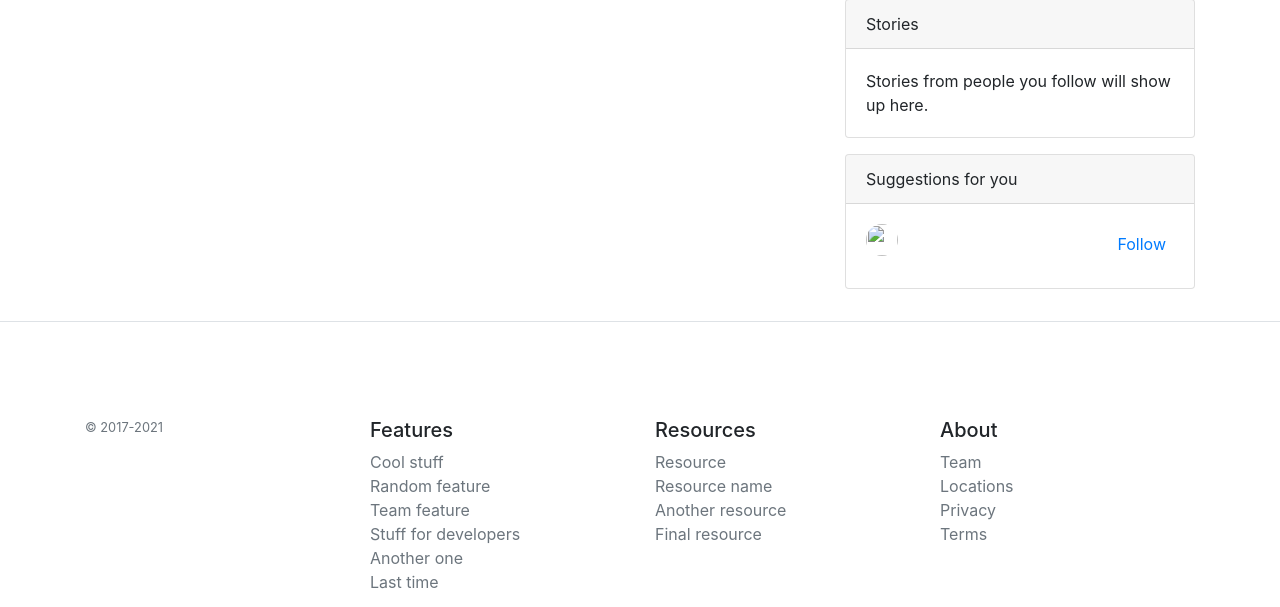
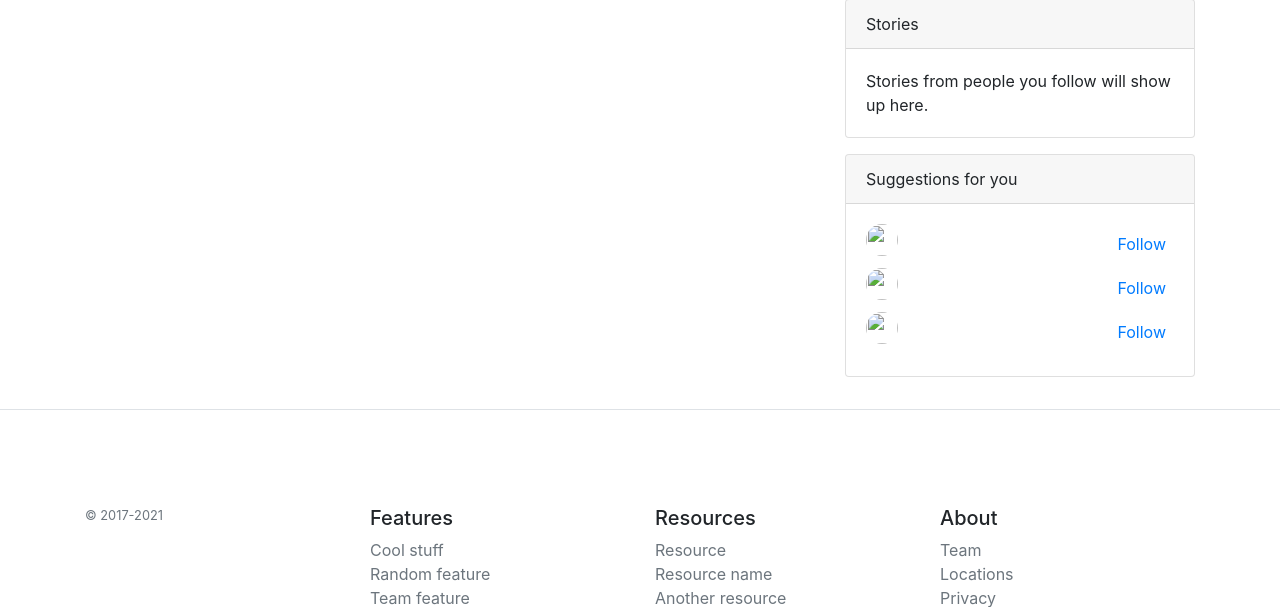
Before and after one commit to zalpheein/django-with-react-rev2, a Django app: template instagram/templates/instagram/index.html in a window 1280 px wide. Shown: the part 206-813 px from the top of the page. Run offline with Django 3.2, Linux system fonts and the light colour scheme; the template is opened without the code that fills it, so the values that code supplies are empty; some libraries are stand-ins or nearby versions.

Commit message:
sidebar 하단 친구 3명 노출...

```diff
--- a/instagram/templates/instagram/timeline_sidebar.html
+++ b/instagram/templates/instagram/timeline_sidebar.html
@@ -28,5 +28,7 @@
             어떠한 대상을 오버라잇하기 위해서 with 문을 이용하여 friend_user 를 넘길 수 도 있다.
         -->
         {% include "instagram/timeline_sidebar_user_follow.html" with friend_user=user %}
+        {% include "instagram/timeline_sidebar_user_follow.html" with friend_user=user %}
+        {% include "instagram/timeline_sidebar_user_follow.html" with friend_user=user %}
     </div>
 </div>
```
